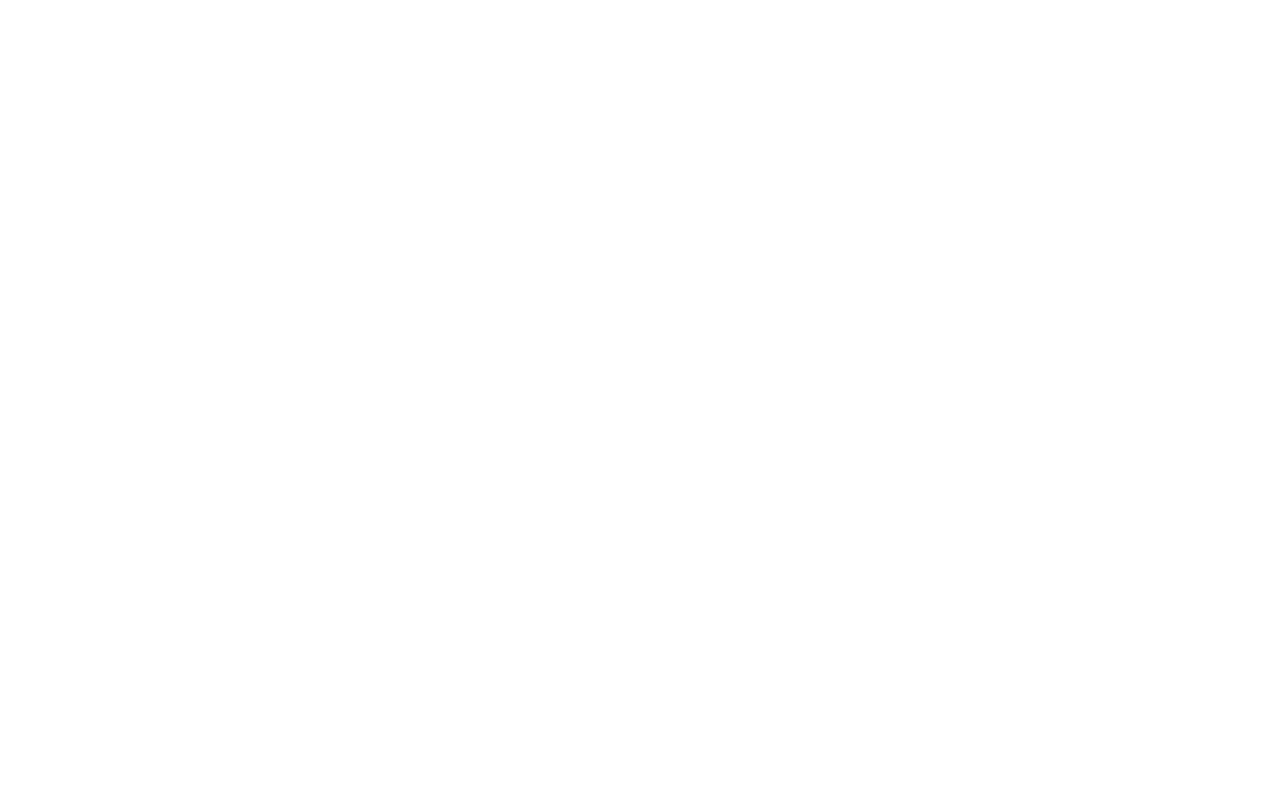
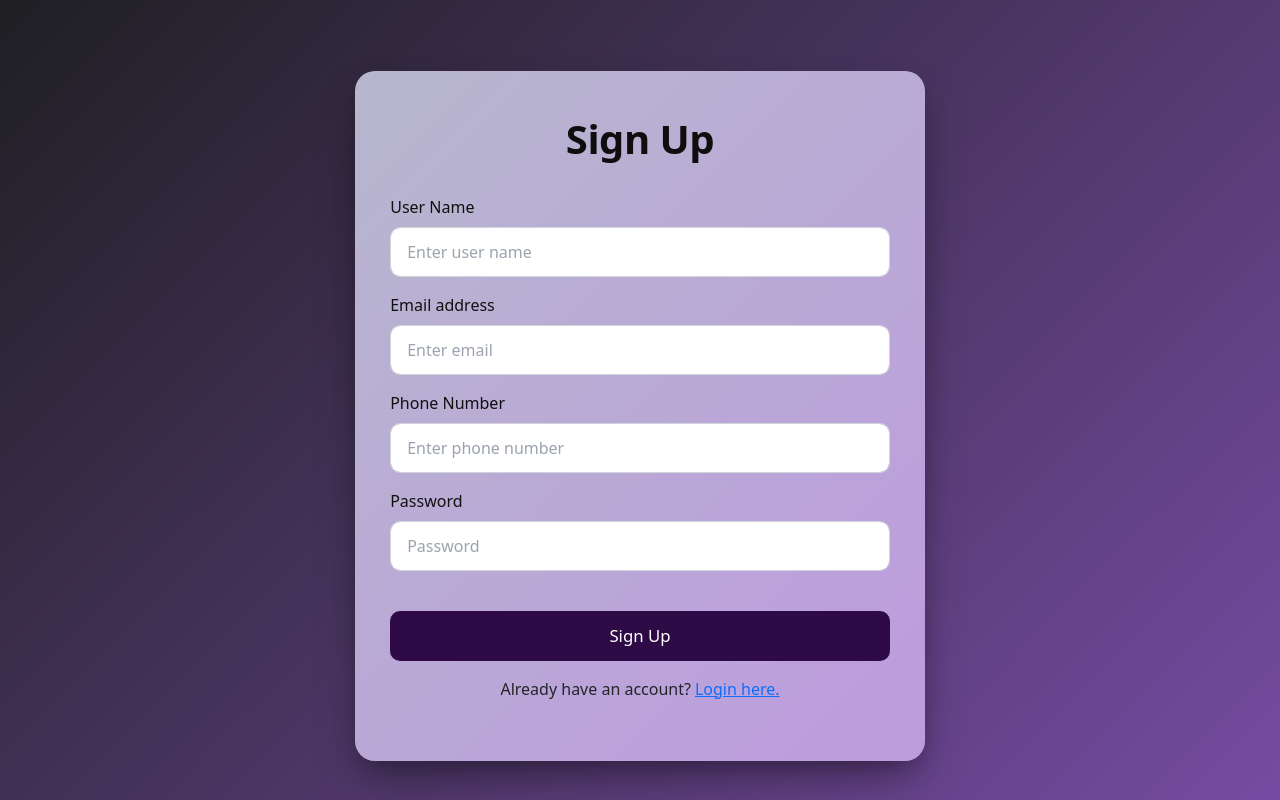
Before and after one commit to upeksha-c/Job-Application-Tracker, a React (Vite) app in the folder job-application-tracker-frontend/: page /signup in a window 1280 px wide. Before the commit this address had no page. Built offline with nearby package versions, Linux system fonts and the light colour scheme.

Commit message:
Create signup page

```diff
--- a/job-application-tracker-frontend/src/App.jsx
+++ b/job-application-tracker-frontend/src/App.jsx
@@ -2,6 +2,7 @@
 import { BrowserRouter as Router, Routes, Route } from 'react-router-dom';
 import 'bootstrap/dist/css/bootstrap.min.css';
 import Login from './components/Login';
+import SignUp from './components/SignUp';
 
 function App() {
 
@@ -10,6 +11,7 @@
     <Router>
       <Routes>
         <Route path="/" element={<Login />} />
+        <Route path="/signup" element={<SignUp />} />
       </Routes>
     </Router>
   )
--- a/job-application-tracker-frontend/src/components/Login.jsx
+++ b/job-application-tracker-frontend/src/components/Login.jsx
@@ -1,6 +1,7 @@
 import React from 'react'
 import { Container, Row, Col, Form, Button } from 'react-bootstrap';
 import '../css/Login.css';
+import { Link } from 'react-router-dom';
 
 export default function Login() {
   return (
@@ -21,6 +22,13 @@
                         <Button variant="primary" type="submit">
                             Login
                         </Button>
+
+                        <p className="center-text mt-3">
+                            Don't have an account?
+                            <Link to="/signup" className="ms-1">
+                                Register here.
+                            </Link>
+                        </p>
                     </Form>
                 </Col>
             </Row>
--- /dev/null
+++ b/job-application-tracker-frontend/src/components/SignUp.jsx
@@ -0,0 +1,45 @@
+import React from 'react'
+import { Container, Row, Col, Form, Button } from 'react-bootstrap';
+import '../css/Login.css';
+import { Link } from 'react-router-dom';
+
+export default function SignUp() {
+  return (
+    <div className='login-container mx-0 px-0'>
+        <Container>
+            <Row className="justify-content-md-center mt-5">
+                <Col xs={12} md={8} lg={6}>
+                    <h1>Sign Up</h1>
+                    <Form>
+                        <Form.Group className="mb-3" controlId="signUpUserName">
+                            <Form.Label>User Name</Form.Label>
+                            <Form.Control type="text" placeholder="Enter user name" />
+                        </Form.Group>
+                        <Form.Group className="mb-3" controlId="signUpEmail">
+                            <Form.Label>Email address</Form.Label>
+                            <Form.Control type="email" placeholder="Enter email" />
+                        </Form.Group>
+                        <Form.Group className="mb-3" controlId="signUpPhone">
+                            <Form.Label>Phone Number</Form.Label>
+                            <Form.Control type="tel" placeholder="Enter phone number" />
+                        </Form.Group>
+                        <Form.Group className="mb-3" controlId="signUpPassword">
+                            <Form.Label>Password</Form.Label>
+                            <Form.Control type="password" placeholder="Password" />
+                        </Form.Group>
+                        <Button variant="primary" type="submit">
+                            Sign Up
+                        </Button>
+                        <p className="center-text mt-3">
+                            Already have an account?
+                            <Link to="/" className="ms-1">
+                                Login here.
+                            </Link>
+                        </p>
+                    </Form>
+                </Col>
+            </Row>
+        </Container>
+    </div>
+  )
+}
--- a/job-application-tracker-frontend/src/css/Login.css
+++ b/job-application-tracker-frontend/src/css/Login.css
@@ -83,3 +83,7 @@
   border: none;
   transform: translateY(-8px);
 }
+
+.center-text {
+  text-align: center;
+}
```
